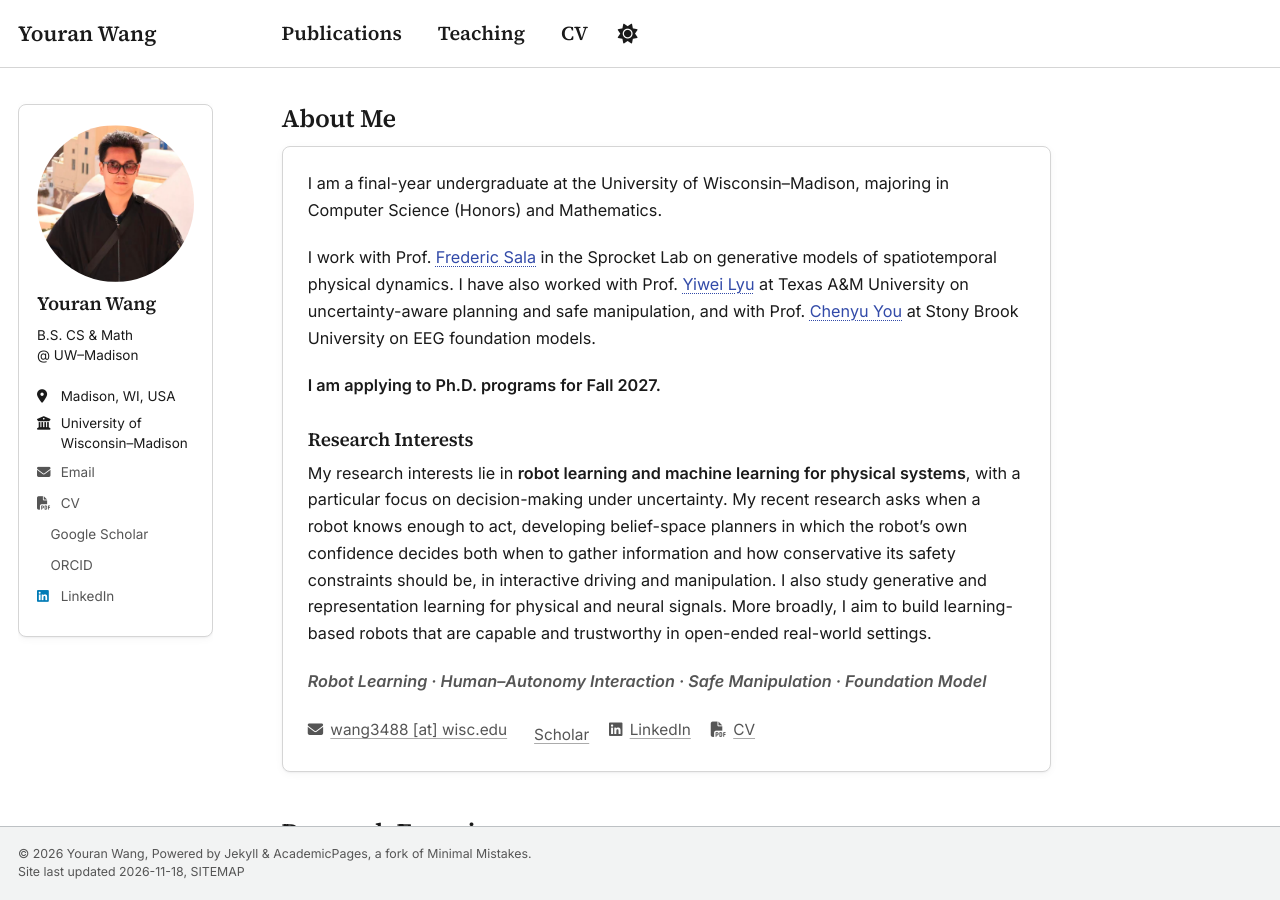
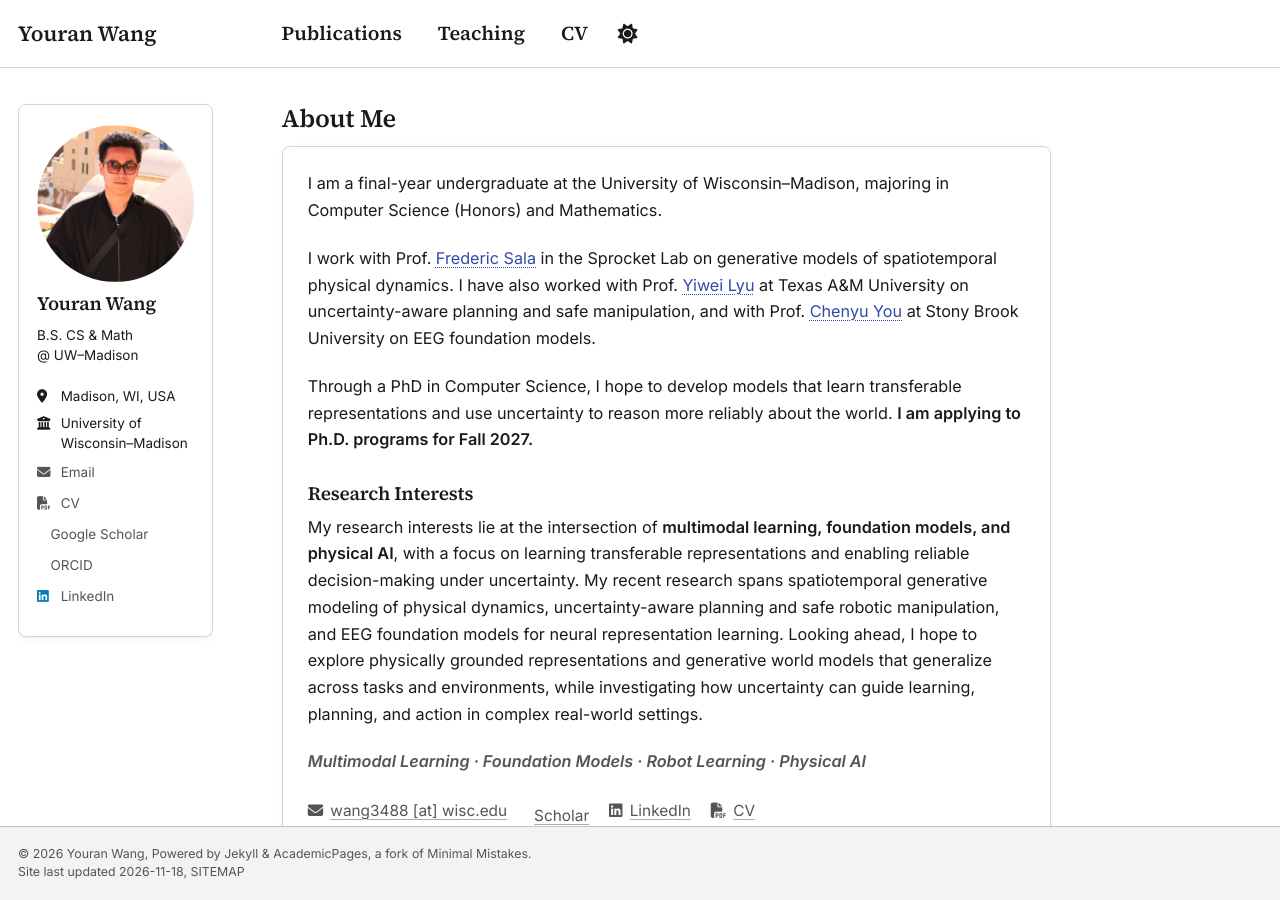
Before and after one commit to speedyfcb10/speedyfcb10.github.io, a Jekyll site: the page built from _pages/about.md, in a window 1280 px wide and 900 px high. Built offline with Jekyll 4.4.1, drawn with Linux system fonts in a browser that asks for light colours; comment, search, counter and statistics services are not loaded; a style sheet for code colours, icons or effects is not loaded.

Commit message:
Update research interests and CV

```diff
--- a/_pages/about.md
+++ b/_pages/about.md
@@ -13,13 +13,13 @@ I am a final-year undergraduate at the University of Wisconsin–Madison, majori
 
 I work with Prof. [Frederic Sala](https://pages.cs.wisc.edu/~fredsala/) in the Sprocket Lab on generative models of spatiotemporal physical dynamics. I have also worked with Prof. [Yiwei Lyu](https://yiweilyu-tamu.github.io/homepage/) at Texas A&M University on uncertainty-aware planning and safe manipulation, and with Prof. [Chenyu You](https://chenyuyou.me/) at Stony Brook University on EEG foundation models.
 
-**I am applying to Ph.D. programs for Fall 2027.**
+Through a PhD in Computer Science, I hope to develop models that learn transferable representations and use uncertainty to reason more reliably about the world. **I am applying to Ph.D. programs for Fall 2027.**
 
 ## Research Interests
 
-My research interests lie in **robot learning and machine learning for physical systems**, with a particular focus on decision-making under uncertainty. My recent research asks when a robot knows enough to act, developing belief-space planners in which the robot's own confidence decides both when to gather information and how conservative its safety constraints should be, in interactive driving and manipulation. I also study generative and representation learning for physical and neural signals. More broadly, I aim to build learning-based robots that are capable and trustworthy in open-ended real-world settings.
+My research interests lie at the intersection of **multimodal learning, foundation models, and physical AI**, with a focus on learning transferable representations and enabling reliable decision-making under uncertainty. My recent research spans spatiotemporal generative modeling of physical dynamics, uncertainty-aware planning and safe robotic manipulation, and EEG foundation models for neural representation learning. Looking ahead, I hope to explore physically grounded representations and generative world models that generalize across tasks and environments, while investigating how uncertainty can guide learning, planning, and action in complex real-world settings.
 
-<p class="about-keywords">Robot Learning&nbsp;· Human–Autonomy Interaction&nbsp;· Safe Manipulation&nbsp;· Foundation Model</p>
+<p class="about-keywords">Multimodal Learning&nbsp;· Foundation Models&nbsp;· Robot Learning&nbsp;· Physical AI</p>
 
 {% include about-links.html %}
 
--- a/_pages/cv.html
+++ b/_pages/cv.html
@@ -3,7 +3,7 @@ layout: archive
 title: "Curriculum Vitae"
 permalink: /cv/
 author_profile: true
-last_update: "November 2026"   # the current PDF was built on 2026-11-05; update this when you replace the file
+last_update: "November 2026"   # the current PDF was built on 2026-11-17; update this when you replace the file
 ---
 
 {% comment %} The PDF is the file set as author.cv in _config.yml {% endcomment %}
```
Also changed, not shown: 1 other file.
